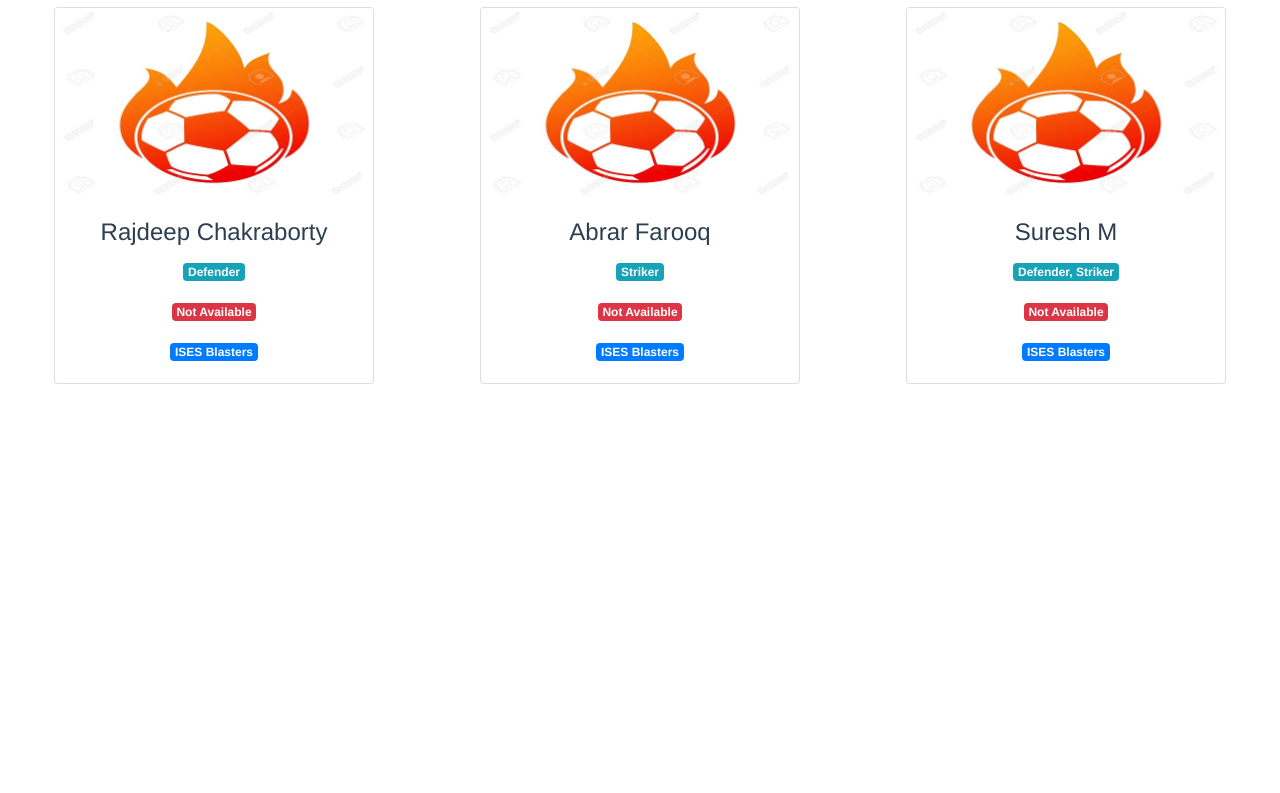
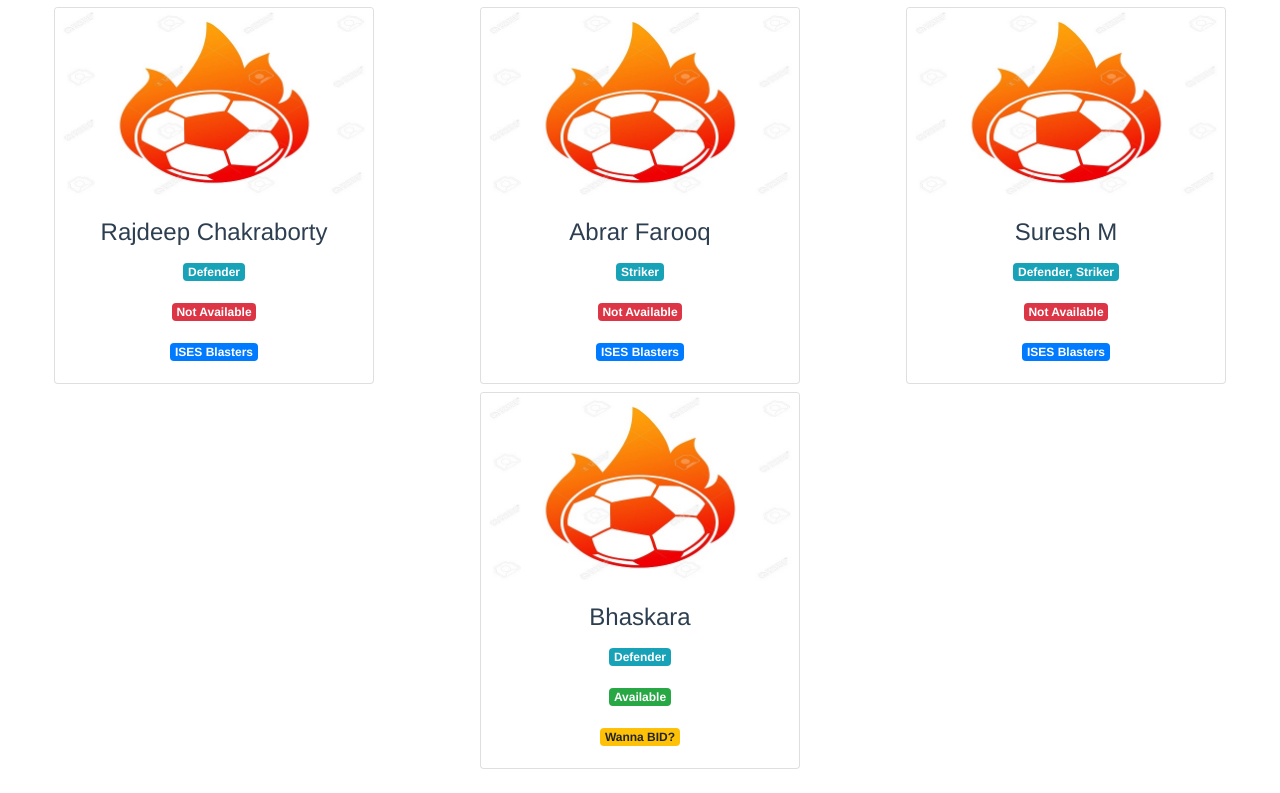
Before and after one commit to AndysWork/Football_Tournament, a Vue app: page /tournament/bidding in a window 1280 px wide. Shown: the part 876-1669 px from the top of the page. Before the commit the page ends 1284 px from the top, so only its background shows below. Built offline with nearby package versions, Linux system fonts and the light colour scheme.

Commit message:
Added Player

```diff
--- a/src/components/Bidding.vue
+++ b/src/components/Bidding.vue
@@ -106,6 +106,13 @@ export default {
           position: "Defender, Striker",
           isAvailable: false,
           currentTeam: "ISES Blasters"
+        },
+        {
+          name: "Bhaskara",
+          email: "bhaskara.puttaswamaiah@rockwellcollins.com",
+          position: "Defender",
+          isAvailable: true,
+          currentTeam: ""
         }
       ]
     };
```
